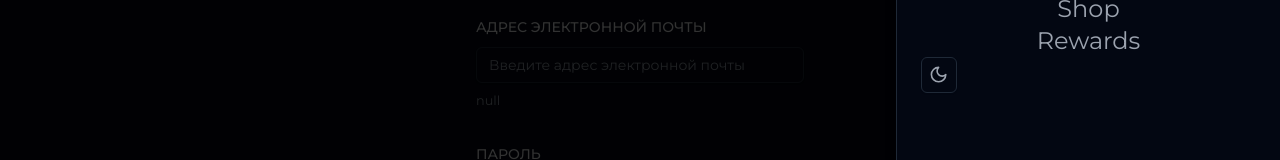
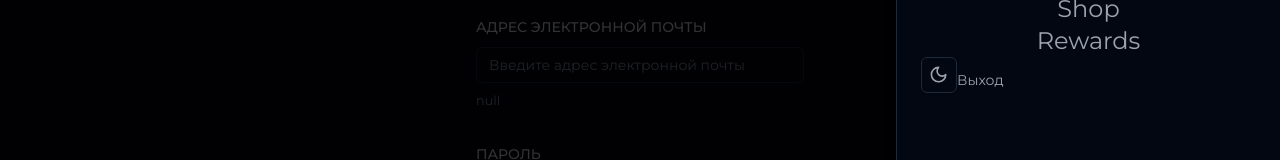
Before and after one commit to Z1ppzy/bigweb, a React (Vite) app: page /profile in a window 1280 px wide. Both pictures are taken after a click on the button 1257 px from the left and 31 px from the top of the page. Shown: the part 295-455 px from the top of the page. Built offline with nearby package versions, Linux system fonts and the light colour scheme; no server answers.

Commit message:
add button and logic Logout

```diff
--- a/src/Pages/Profile.tsx
+++ b/src/Pages/Profile.tsx
@@ -45,7 +45,7 @@ export default function Profile() {
 
   return (
     <>
-      <div>
+      <div className='py-4'>
         {user && (
           <h1 className='font-bold text-someblack text-3xl p-6 text-center md:text-left dark:text-white'>
             {randomGreeting} {user?.name}!
--- a/src/components/DropDownMenu.tsx
+++ b/src/components/DropDownMenu.tsx
@@ -9,6 +9,7 @@ import {
 import { TfiAlignRight } from 'react-icons/tfi';
 import { Link } from 'react-router-dom';
 import { ThemeSwitch } from './ThemeSwitch';
+import Logout from './Logout';
 
 export default function DropDownMenu() {
   return (
@@ -71,6 +72,7 @@ export default function DropDownMenu() {
               </span>
             </Link>
             <ThemeSwitch />
+            <Logout />
           </SheetDescription>
         </SheetHeader>
       </SheetContent>
--- /dev/null
+++ b/src/components/Logout.tsx
@@ -0,0 +1,16 @@
+import axios from 'axios';
+import { useNavigate } from 'react-router-dom';
+
+export default function Logout() {
+  const navigate = useNavigate();
+  const handleLogout = async () => {
+    try {
+      await axios.get('http://localhost:8000/api/logout');
+      localStorage.clear();
+      navigate('/login');
+    } catch (error) {
+      console.error('Ошибка при выходе', error);
+    }
+  };
+  return <button onClick={handleLogout}>Выход</button>;
+}
```
